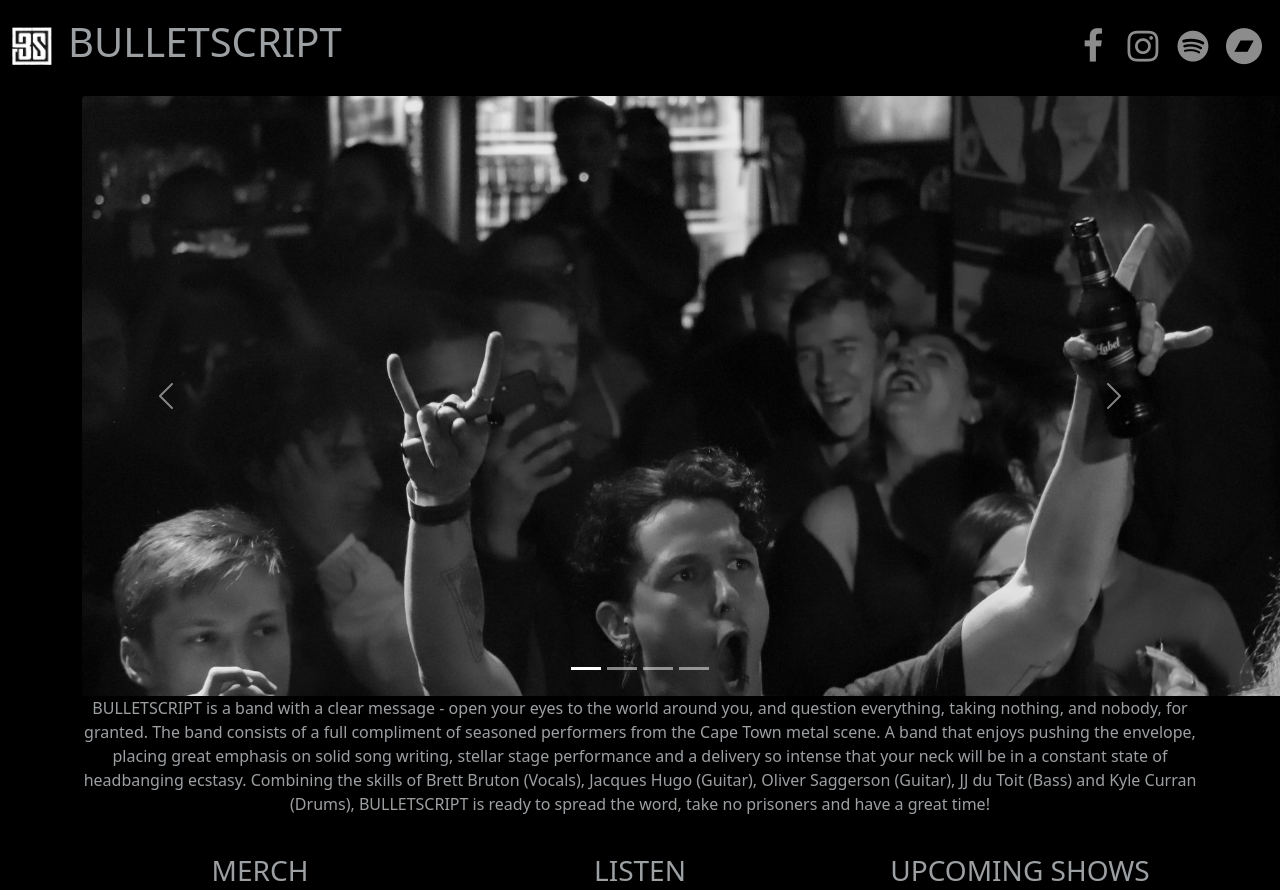
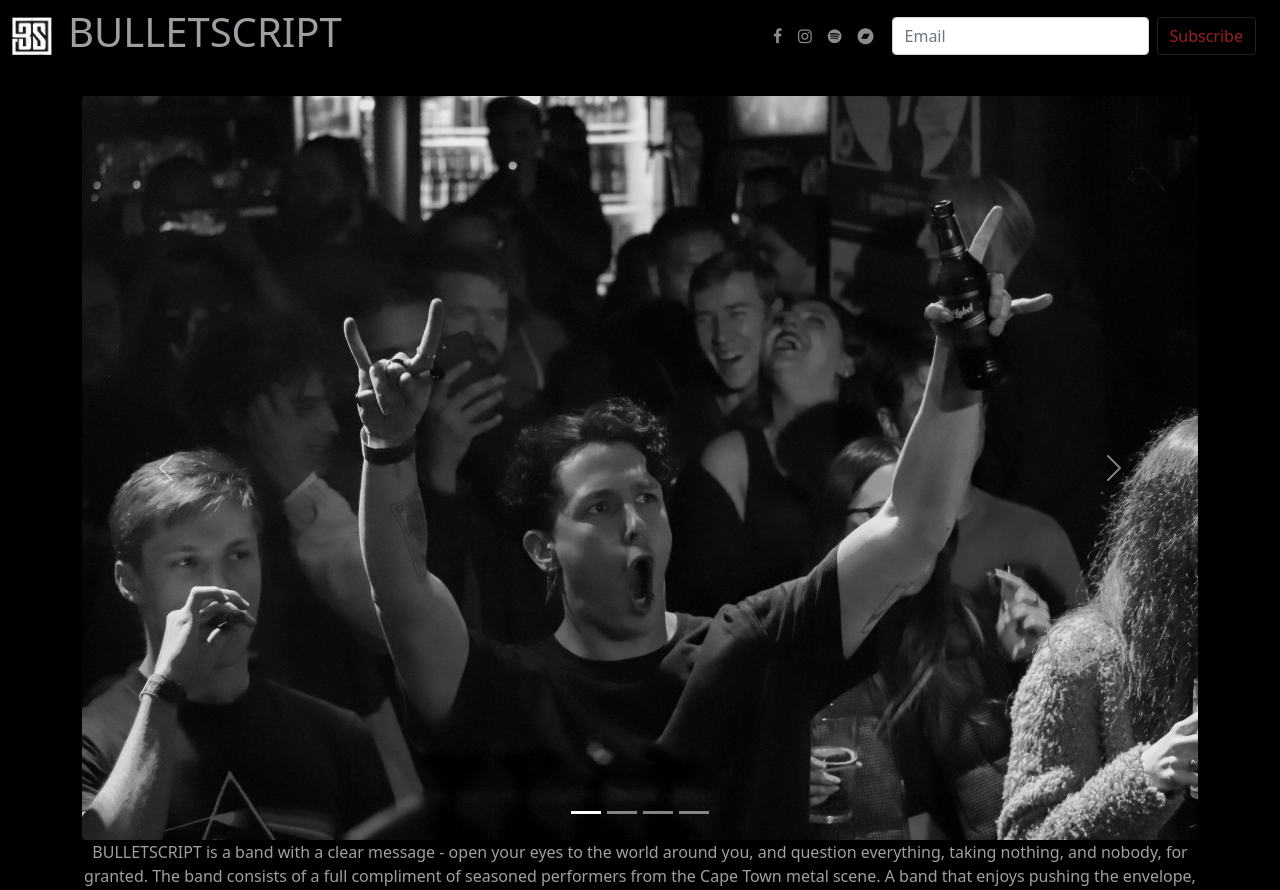
Before and after one commit to JacquesJ44/bulletscript, a Python web app: template templates/index.html in a window 1280 px wide; the page is wider, and only the part inside the window is pictured. Shown: the top 890 px of that part. Run offline with Jinja, Linux system fonts and the light colour scheme; the template is opened without the code that fills it, so the values that code supplies are empty.

Commit message:
redesign

```diff
--- a/static/styles.css
+++ b/static/styles.css
@@ -17,6 +17,7 @@ body{
 }
 
 #smerch{
+    padding-top: 20px;
     max-width: 100%;
 }
 
@@ -24,7 +25,11 @@ body{
     max-width: 100%;
 }
 
-#viewbutton{
+#smerch:hover {
+    transform: scale(1.5);
+    }
+
+#storebutton{
     color: rgb(155, 31, 31);
     display: inline-block;
     margin: 25px 10px;
@@ -32,28 +37,28 @@ body{
 
 #submitbutton{
     color: rgb(155, 31, 31);
-    display: inline-block;
-    margin: 25px 10px;
 }
 
 /* Classes */
 
 /* Social media icons */
-.fa{
-    color: grey;
-    padding: 20px;
-    font-size: 36px;
-    width: 50px;
+/* .nav-link{
+    color: rgb(155, 31, 31);
+    padding: 5px;
+    font-size: 15px;
     text-align: center;
     text-decoration: none;
+} */
+.navbar-nav{
+    margin-right: 10px;
+    color: rgb(155, 31, 31);
 }
 
 .carousel-inner {
-    width:1300px;
-    height:600px;
+    max-width: 100%;
   }
 
-  .row > div {
+.row > div {
     padding: 20px;
     /* background-color: aqua; */
     border: 2px solid black;
--- a/templates/index.html
+++ b/templates/index.html
@@ -25,8 +25,8 @@
 
 <body>
 
-    <!-- Nav container with logo, name, social media links, link to merch page and sign in/register button -->
-    <nav class="navbar navbar-expand-sm  navbar-dark fixed-top">
+    <!-- Nav container with logo, name, social media links, link to merch page and subscribe button -->
+    <nav class="navbar navbar-expand-md navbar-dark fixed-top" style="background-color: black;">
         <div class="container-fluid">
             <a class="navbar-brand" href="index.html">
                 <img src="/static/pics/logo.png" alt="logo" style="width:40px;">
@@ -36,40 +36,34 @@
             <button class="navbar-toggler" type="button" data-bs-toggle="collapse" data-bs-target="#collapsibleNavbar">
                 <span class="navbar-toggler-icon"></span>
             </button>
+            <div class="container-fluid">
                 <div class="collapse navbar-collapse justify-content-end" id="collapsibleNavbar">
+                    <ul class="navbar-nav">
                         <!-- Facebook-->
-                <ul class="navbar-nav">
                         <li class="nav-item">
-                        <!-- <li class="nav-link"> -->
-                        <a class="nav-link fa fa-facebook" href="https://www.facebook.com/BULLETSCRIPT"
-                            target="_blank"></a>
-                        <!-- </li>  -->
+                            <a class="nav-link fa fa-facebook" href="https://www.facebook.com/BULLETSCRIPT" target="_blank"></a>
                         </li>
 
                         <!-- Instagram -->
                         <li class="nav-item">
-                        <!-- <li class="nav-link"> -->
-                        <a class="nav-link fa fa-instagram" href="https://www.instagram.com/bulletscript"
-                            target="_blank"></a>
-                        <!-- </li> -->
+                            <a class="nav-link fa fa-instagram" href="https://www.instagram.com/bulletscript" target="_blank"></a>
                         </li>
 
                         <!-- Spotify -->
                         <li class="nav-item">
-                        <!-- <li class="nav-link"> -->
-                        <a class="nav-link fa fa-spotify" href="https://open.spotify.com/artist/3SLBGghuwxcU3N8CQOHJHR"
-                            target="_blank"></a>
-                        <!-- </li> -->
+                            <a class="nav-link fa fa-spotify" href="https://open.spotify.com/artist/3SLBGghuwxcU3N8CQOHJHR" target="_blank"></a>
                         </li>
 
                         <!-- Bandcamp -->
                         <li class="nav-item">
-                        <!-- <li class="nav-link"> -->
-                        <a class="nav-link fa fa-bandcamp" href="https://bulletscript.bandcamp.com/"
-                            target="_blank"></a>
-                        <!-- </li> -->
+                            <a class="nav-link fa fa-bandcamp" href="https://bulletscript.bandcamp.com/" target="_blank"></a>
                         </li>
                     </ul>
+                    <form class="d-flex borderf">
+                        <input class="form-control me-2" type="email" placeholder="Email" aria-label="Search">
+                        <button type="submit" class="btn btn-outline-dark" id="submitbutton">Subscribe</button>
+                    </form>
+                </div>
             </div>
         </div>
     </nav>
@@ -77,7 +71,7 @@
 
     <!-- Carousel and description -->
     <br><br>
-    <div class="container-sm pt-5">
+    <div class="container pt-5">
         <div class="carousel slide" data-bs-ride="carousel">
             <!-- Indicators/dots -->
             <div class="carousel-indicators">
@@ -128,7 +122,7 @@
             <div class="col-lg-4 col-md-12">
                 <h3>MERCH</h3>
                 <img id="merch" src="/static/pics/merch.png" alt="merch">
-                <a href="store.html" type="button" class="btn btn-outline-dark btn-lg" id="viewbutton">Store</a>
+                <a href="store.html" type="button" class="btn btn-outline-dark btn-lg" id="storebutton">Store</a>
             </div>
             <!-- Spotify player -->
             <div class="col-lg-4 col-md-12">
@@ -136,66 +130,17 @@
                 <iframe style="border-radius:12px"
                     src="https://open.spotify.com/embed/artist/3SLBGghuwxcU3N8CQOHJHR?utm_source=generator" width="100%"
                     height="380" frameBorder="0" allowfullscreen=""
-                    allow="autoplay; clipboard-write; encrypted-media; fullscreen; picture-in-picture"></iframe>
+                    allow="autoplay; clipboard-write; encrypted-media; fullscreen; picture-in-picture">
+                </iframe>
             </div>
             <!-- Upcoming shows -->
             <div class="col-lg-4 col-md-12">
                 <h3>UPCOMING SHOWS</h3>
                 <img id="upcoming" src="/static/pics/daisyjones.jpeg" alt="upcoming gig">
                 <a href="https://www.facebook.com/events/987807045170593/?ref=newsfeed" target="_blank">More Info</a>
-                <br><br><br><br><br>
-                <!-- <h3>Contact Us</h3> -->
-                    <form action="/", method="post">
-                        <!-- <div class="mb-3 mt-3">
-                            <input class="form-control" type="text" id="name" placeholder="Name" name="name">
-                        </div>
-                        <div class="mb-3 mt-3">
-                            <input class="form-control" type="text" id="surname" placeholder="Surname" name="surname">
-                        </div> -->
-                        <div class="mb-3 mt-3">
-                            <input class="form-control" type="email" id="email" placeholder="Email" name="email">
-                        </div>
-                        <!-- <div class="mb-3 mt-3">
-                            <textarea class="form-control" rows="5" id="textarea" placeholder="Write something here" name="textarea"></textarea>
-                        </div> -->
-                        <button type="submit" class="btn btn-outline-dark btn-lg" id="submitbutton">Submit</button>
-                    </form>
             </div>
         </div>
     </div>
-
-    <!-- Merch section -->
-
-    <!-- <div class="container">
-            <div class="row">
-
-            </div>
-        </div> -->
-
-    <!-- <div class="row">
-            <div class="col">
-                <img class="img-fluid rounded" id="merch" src="/static/merch/BS Goat Long Sleeve.JPG" alt="Long Sleeve Goat">
-                <button type="button" class="btn btn-outline-dark btn-lg" id="viewbutton">View</button>
-                <img class="img-fluid rounded" id="merch" src="/static/merch/Knotted.JPG" alt="Knotted">
-                <button type="button" class="btn btn-outline-dark btn-lg" id="viewbutton">View</button>
-            </div>
-            <div class="col">
-                <img class="img-fluid rounded" id="merch" src="/static/merch/BS Goat.JPG" alt="Goat">
-                <button type="button" class="btn btn-outline-dark btn-lg" id="viewbutton">View</button>
-                <img class="img-fluid rounded" id="merch" src="/static/merch/Enemy Limited Edition.JPG" alt="Enemy Lim Ed">
-                <button type="button" class="btn btn-outline-dark btn-lg" id="viewbutton">View</button>
-            </div>
-            <div class="col">
-                <img class="img-fluid rounded" id="merch" src="/static/merch/BS Logo Green.JPG" alt="Green Logo">
-                <button type="button" class="btn btn-outline-dark btn-lg" id="viewbutton">View</button>
-                <img class="img-fluid rounded" id="merch" src="/static/merch/Knotted EP.JPG" alt="Knotted EP">
-                <button type="button" class="btn btn-outline-dark btn-lg" id="viewbutton">View</button>
-            </div>
-            <div class="col">
-                <img class="img-fluid rounded" id="merch" src="/static/merch/Enemy EP.JPG" alt="Enemy EP">
-                <button type="button" class="btn btn-outline-dark btn-lg" id="viewbutton">View</button>
-            </div>
-          </div>   -->
 </body>
 
 </html>
```
Also changed, not shown: templates/store.html (+23 -23 lines). Lines whose indentation alone changed are shown as unchanged.
